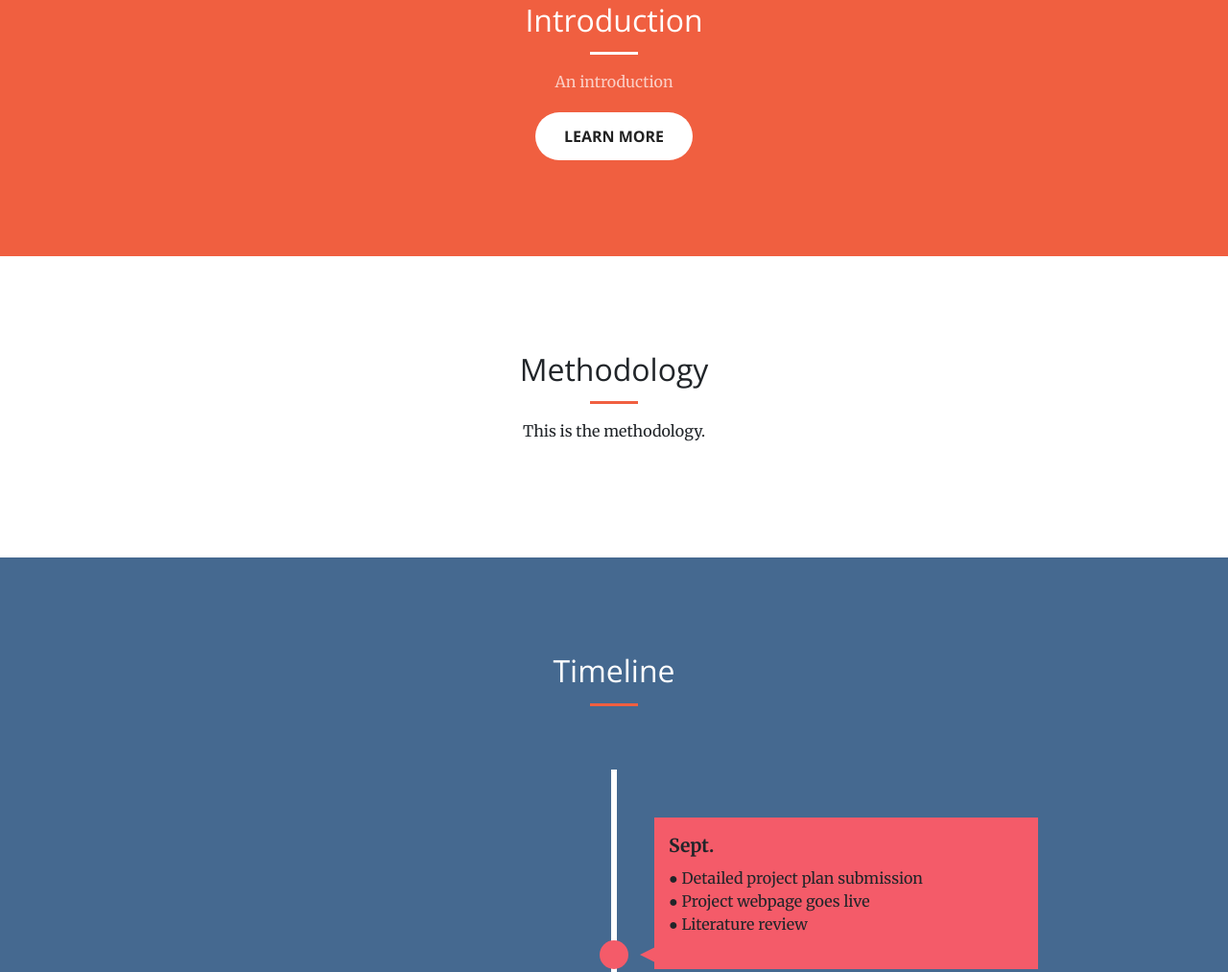
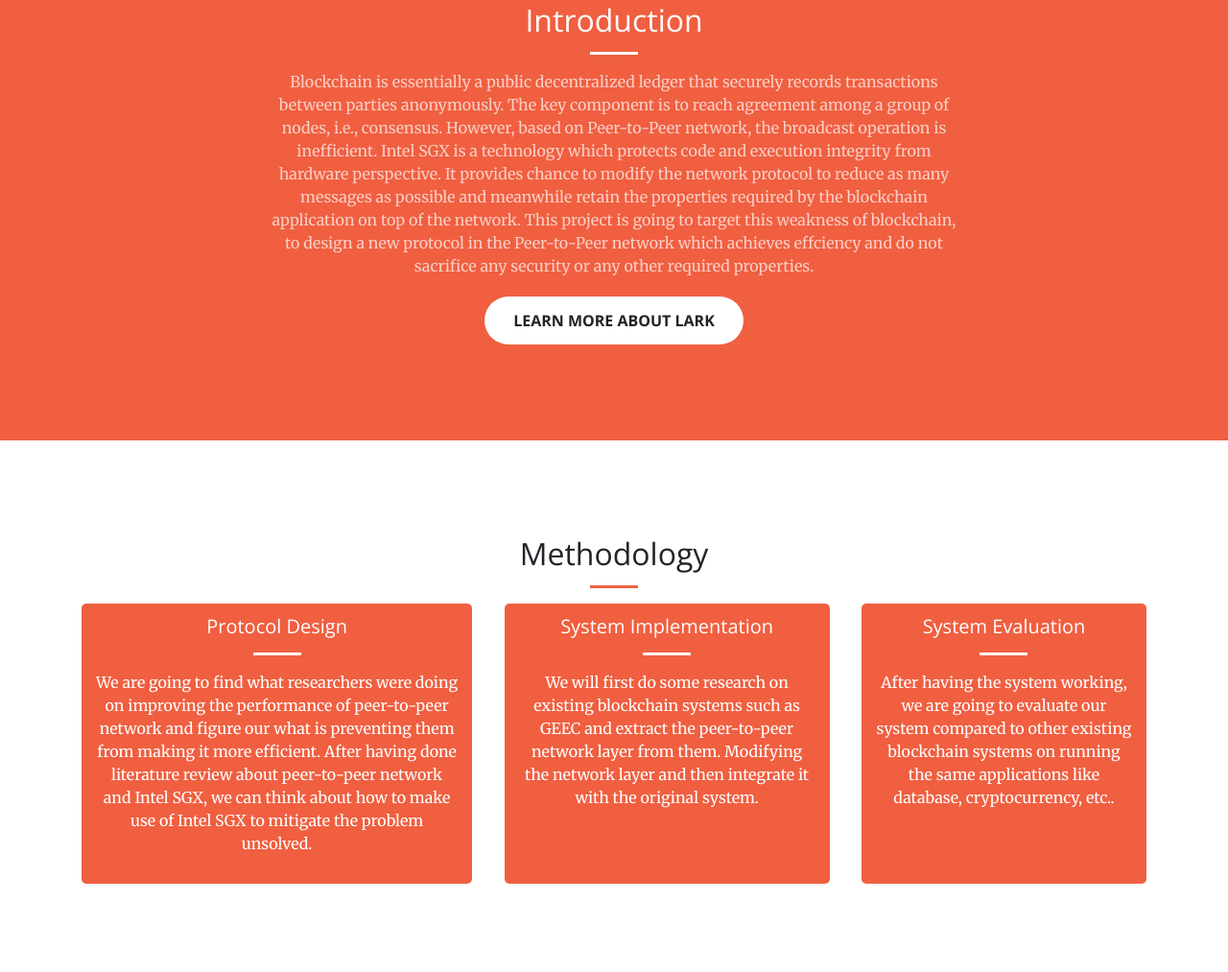
Before and after one commit to James-QiuHaoran/Final-Year-Project-Website, a plain HTML site: page index.html in a window 1280 px wide. Shown: the part 897-1910 px from the top of the page at 96% size. Drawn offline with nearby package versions, Linux system fonts and the light colour scheme.

Commit message:
add short description, introduction, methodology and results

```diff
--- a/css/style.css
+++ b/css/style.css
@@ -25,8 +25,44 @@
     background-color: #456990;
 }
 
+.box{
+    background-color: #F05F40 !important;
+    display: table-cell;
+    border-radius:5px;
+    padding: 5px;
+    margin-bottom: 5px;
+}
+.text{
+    color:white;
+    text-align:center;
+    padding: 5px;
+    margin-top: 3px;
+    margin-left: 5px;
+    margin-right: 5px;
+}
+
+.wrapper {
+    display: table;
+    width: 100%;
+}
+
+.middle {
+    display: table-cell;
+    width: 3%;
+}
+
 @media (max-width: 770px){
     .not-available{
         display: none;
     }
 }
+
+@media (max-width: 900px) {
+    .wrapper {
+        display: inline-block;
+    }
+
+    .box {
+        display: inline-block;
+    }
+}
--- a/index.html
+++ b/index.html
@@ -8,7 +8,7 @@
     <meta name="description" content="FYP Webpage">
     <meta name="author" content="James Qiu">
 
-    <title>Fast Blockchain on SGX-Facilitated Peer-to-Peer Network</title>
+    <title>Lark: Fast Blockchain on SGX-Facilitated Peer-to-Peer Network</title>
 
     <!-- Bootstrap core CSS -->
     <link rel="stylesheet" href="https://maxcdn.bootstrapcdn.com/bootstrap/4.0.0-beta/css/bootstrap.min.css" integrity="sha384-/Y6pD6FV/Vv2HJnA6t+vslU6fwYXjCFtcEpHbNJ0lyAFsXTsjBbfaDjzALeQsN6M" crossorigin="anonymous">
@@ -65,10 +65,10 @@
     <header class="masthead">
       <div class="header-content">
         <div class="header-content-inner">
-          <h1 id="homeHeading">Fast Blockchain on SGX-Facilitated Peer-to-Peer Network</h1>
+          <h1 id="homeHeading">Lark: Fast Blockchain on SGX-Facilitated Peer-to-Peer Network</h1>
           <hr>
           <p>
-            A short description.
+            Project Lark includes a new peer-to-peer network protocol that improves communication performance among peers and an implementation of fast, consistent blockchain system on top of this P2P network.
           </p>
           <a class="btn btn-primary btn-xl js-scroll-trigger" href="#about">Find Out More</a>
         </div>
@@ -82,9 +82,9 @@
             <h2 class="section-heading text-white">Introduction</h2>
             <hr class="light">
             <p class="text-faded">
-              An introduction
+              Blockchain is essentially a public decentralized ledger that securely records transactions between parties anonymously. The key component is to reach agreement among a group of nodes, i.e., consensus. However, based on Peer-to-Peer network, the broadcast operation is inefficient. Intel SGX is a technology which protects code and execution integrity from hardware perspective. It provides chance to modify the network protocol to reduce as many messages as possible and meanwhile retain the properties required by the blockchain application on top of the network. This project is going to target this weakness of blockchain, to design a new protocol in the Peer-to-Peer network which achieves effciency and do not sacrifice any security or any other required properties.
             </p>
-            <a class="btn btn-default btn-xl js-scroll-trigger" href="https://github.com/James-QiuHaoran">Learn More</a>
+            <a class="btn btn-default btn-xl js-scroll-trigger" href="https://github.com/James-QiuHaoran/fast-blockchain-on-SGX-facilitated-P2P-network">Learn More about Lark</a>
           </div>
         </div>
       </div>
@@ -94,10 +94,36 @@
       <div class="container text-center">
         <h2 class="section-heading">Methodology</h2>
         <hr>
-
-        <p>
-          This is the methodology.
-        </p>
+      </div>
+      <div class="container">
+      	<div class="wrapper">
+	        <div class="box">
+	            <div class="text"><h5>Protocol Design</h5>
+	            <hr style="border-color: white">
+		        <p>
+		    		We are going to find what researchers were doing on improving the performance of peer-to-peer network and figure our what is preventing them from making it more efficient. After having done literature review about peer-to-peer network and Intel SGX, we can think about how to make use of Intel SGX to mitigate the problem unsolved.
+		    	</p>
+	    	</div>
+	        </div>
+	        <div class="middle"></div>
+	        <div class="box">
+	            <div class="text"><h5>System Implementation</h5>
+            	<hr style="border-color: white">
+		        <p>
+		    		We will first do some research on existing blockchain systems such as GEEC and extract the peer-to-peer network layer from them. Modifying the network layer and then integrate it with the original system.
+		    	</p>
+		    	</div>
+	        </div>
+	        <div class="middle"></div>
+	        <div class="box">
+	            <div class="text"><h5>System Evaluation</h5>
+            	<hr style="border-color: white">
+		        <p>
+		    		After having the system working, we are going to evaluate our system compared to other existing blockchain systems on running the same applications like database, cryptocurrency, etc..
+		    	</p>
+			    </div>
+	        </div>
+    	</div>
       </div>
     </section>
 
@@ -175,7 +201,7 @@
         <h2 class="section-heading">Results and Deliverables</h2>
         <hr>
         <p>
-          Description of the results and deliverables.
+          This project will deliver a new protocol for Peer-to-Peer network which improves the performance of the communication among peers in the network such as the broadcast operation. The protocol should not sacrifice any property in the original protocol needed in the blockchain. Based on the protocol, this project will also deliver a whole blockchain system, implementing the protocol on some existing blockchain systems like GEEC and ByzCoin. The project will also give an evaluation on the performance of various blockchain systems in which it is expected to have higher efficiency.
         </p>
       </div>
     </section>
```
